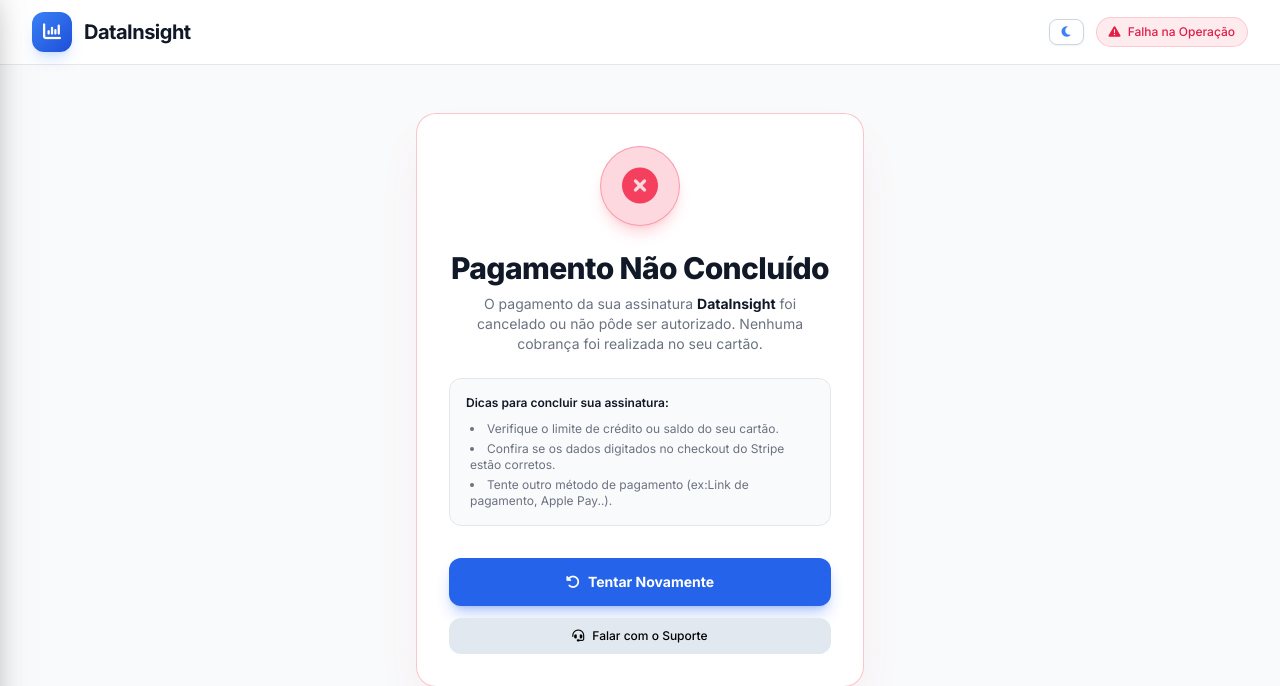
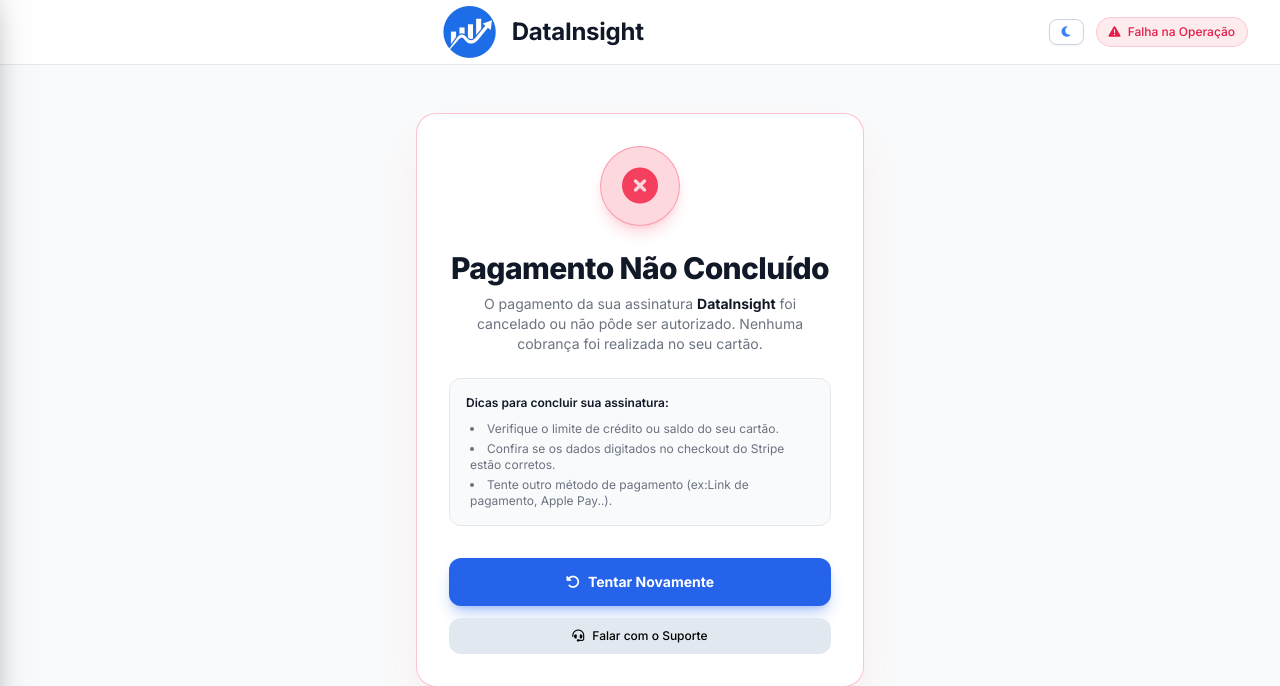
Before and after one commit to datainsight26-netizen/DataInsight, a Flask app: page /falha-pagamento in a window 1280 px wide. Shown: the top 686 px of the page. Run offline with Flask 3, Linux system fonts and the light colour scheme; some libraries are stand-ins or nearby versions.

Commit message:
Update falha.html

```diff
--- a/templates/sistema_pagamento/falha.html
+++ b/templates/sistema_pagamento/falha.html
@@ -61,10 +61,10 @@
     <div class="max-w-7xl mx-auto px-4 sm:px-6 lg:px-8">
       <div class="flex justify-between items-center h-16">
         <a href="/" class="flex items-center gap-3">
-          <div class="w-10 h-10 rounded-xl bg-gradient-to-br from-blue-500 to-blue-700 flex items-center justify-center text-white shadow-lg shadow-blue-500/20">
-            <i class="fa-solid fa-chart-column text-lg"></i>
-          </div>
-          <span class="text-xl font-bold tracking-tight texto-titulo">DataInsight</span>
+              <a class="sidebar__logo" href="{{ url_for('pagina_landing') }}" aria-label="DataInsight - Início">
+              <img src="{{ url_for('static', filename='img/logo.png') }}" alt="Logo DataInsight" style="max-width: 65px; height: auto;">
+                  <span class="sidebar__logo-text">DataInsight</span>
+                </a>
         </a>
 
         <div class="flex items-center gap-3">
```
